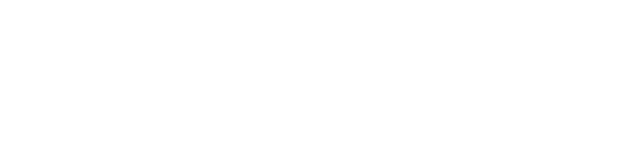
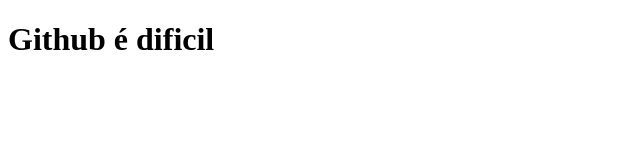
Before and after one commit to ichbinjulio/git-estudo, a plain HTML site: page index.html in a window 1280 px wide. Shown: the whole page, without its empty margins (0-640 px from the left). Drawn offline with Linux system fonts and the light colour scheme.

Commit message:
modific. na tag H1

```diff
--- a/index.html
+++ b/index.html
@@ -4,9 +4,11 @@
     <meta charset="UTF-8">
     <meta http-equiv="X-UA-Compatible" content="IE=edge">
     <meta name="viewport" content="width=device-width, initial-scale=1.0">
-    <title>Teste git</title>
+    <title>Teste github</title>
 </head>
 <body>
+    <h1>Github é dificil</h1>
+
 
 </body>
 </html>
```
